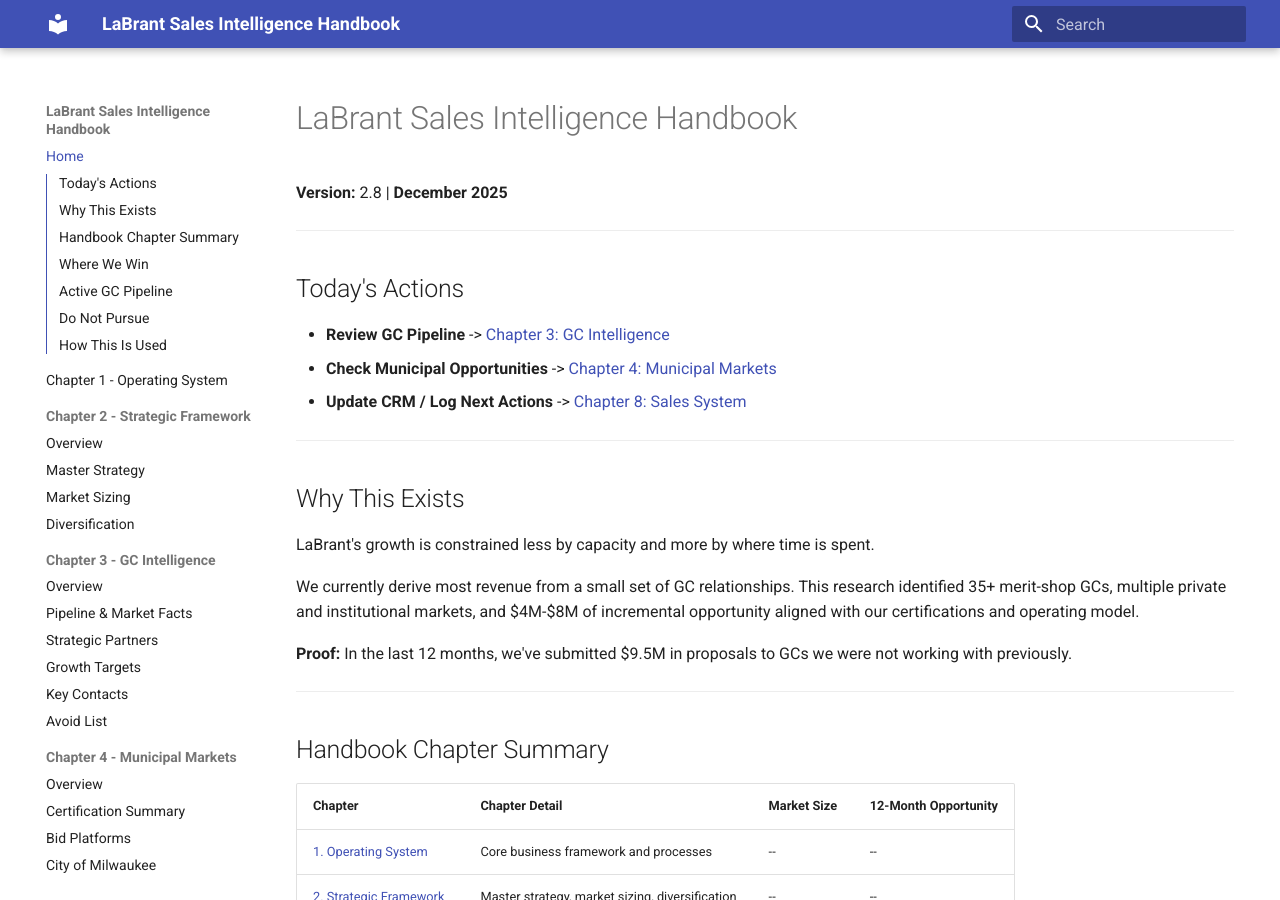
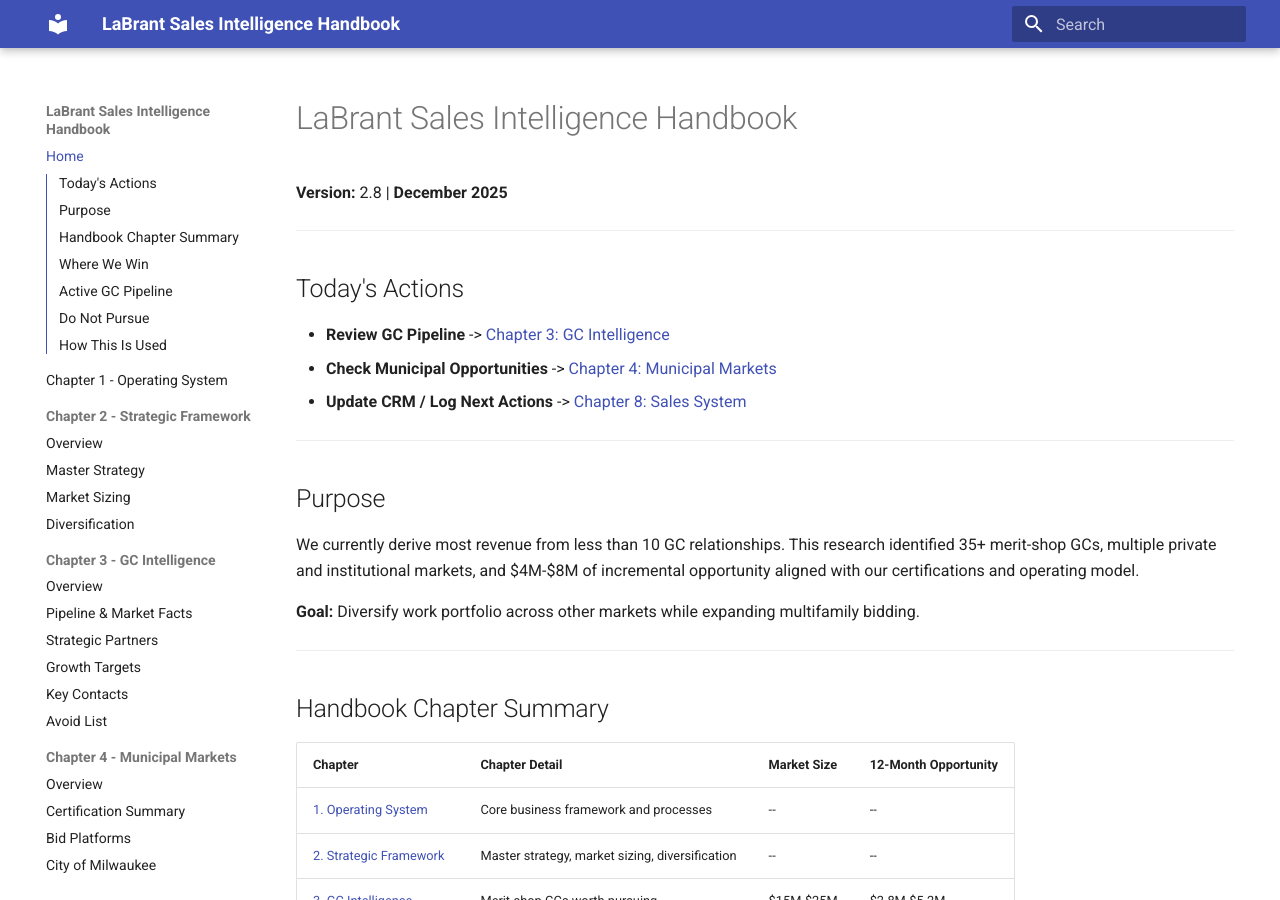
Before and after one commit to LaBrant-Associates-LLC/sales-intelligence-handbook, an MkDocs documentation site: the page built from docs/index.md, in a window 1280 px wide and 900 px high. Built offline with MkDocs 1.6.1 and Material for MkDocs 9.7.7, drawn with Linux system fonts in a browser that asks for light colours.

Commit message:
Update homepage Purpose section

```diff
--- a/docs/index.md
+++ b/docs/index.md
@@ -12,13 +12,11 @@
 
 ---
 
-## Why This Exists
+## Purpose
 
-LaBrant's growth is constrained less by capacity and more by where time is spent.
+We currently derive most revenue from less than 10 GC relationships. This research identified 35+ merit-shop GCs, multiple private and institutional markets, and $4M-$8M of incremental opportunity aligned with our certifications and operating model.
 
-We currently derive most revenue from a small set of GC relationships. This research identified 35+ merit-shop GCs, multiple private and institutional markets, and $4M-$8M of incremental opportunity aligned with our certifications and operating model.
-
-**Proof:** In the last 12 months, we've submitted $9.5M in proposals to GCs we were not working with previously.
+**Goal:** Diversify work portfolio across other markets while expanding multifamily bidding.
 
 ---
 
```
